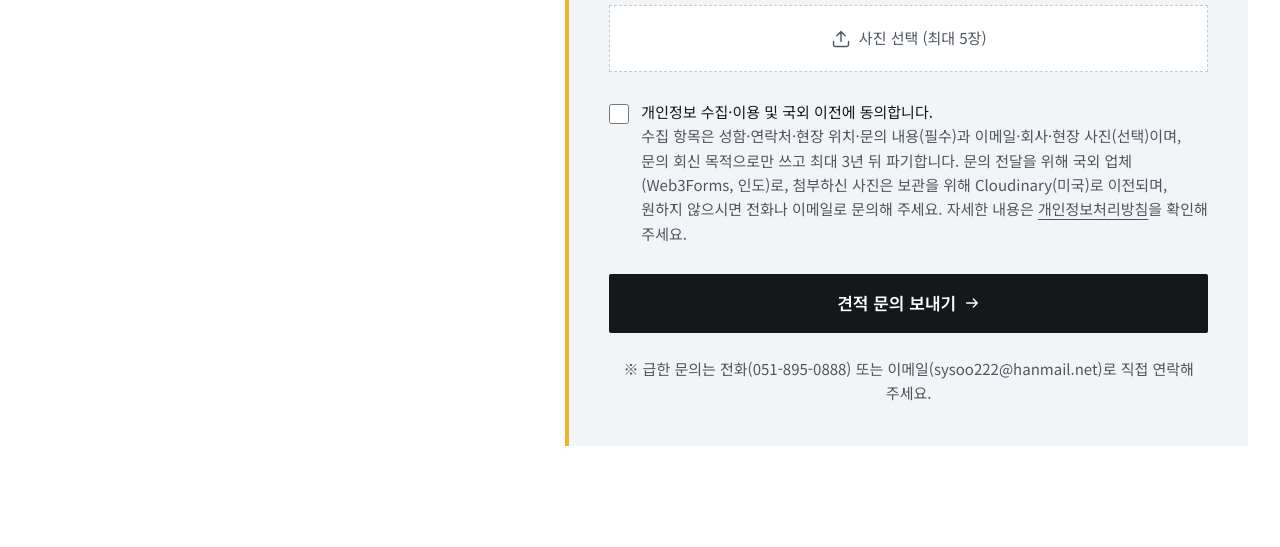
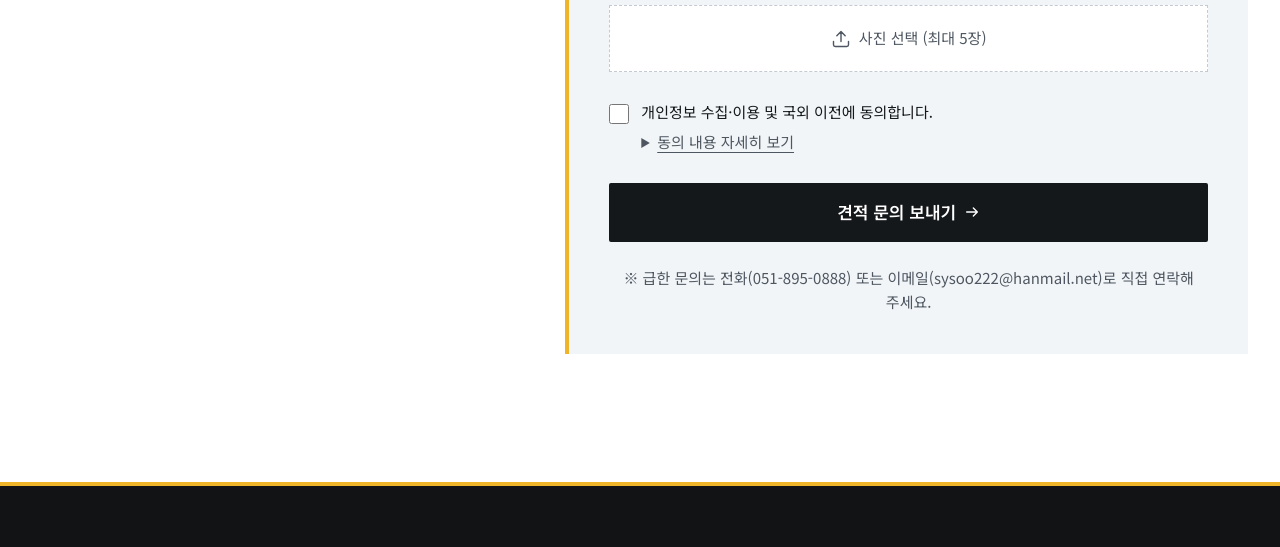
Before and after one commit to shimhaeun-1215/sketchmetal, a website: page contact/index.html in a window 1280 px wide. Shown: the part 1033-1580 px from the top of the page. Drawn offline with nearby package versions, Linux system fonts and the light colour scheme; a web font is replaced by a local one.

Commit message:
견적문의 동의 고지문을 접어 두기
화면에는 '개인정보 수집·이용 및 국외 이전에 동의합니다.' 한 줄과
'동의 내용 자세히 보기' 만 보이고, 누르면 그 자리에서 펼쳐집니다.

고지문을 지우고 처리방침 링크로만 두지 않은 이유: 개인정보 보호법
제15조 제2항이 동의를 받을 때 수집 항목·목적·보유 기간·거부 권리를
알리도록 정하고 있어, 링크만으로는 고지로 보기 어렵습니다.

details 는 label 밖에 두었습니다. 안에 넣으면 '자세히 보기'를 누를 때
동의 체크박스가 같이 켜집니다.

Co-Authored-By: Claude Opus 5 <noreply@anthropic.com>

```diff
--- a/assets/js/app.js
+++ b/assets/js/app.js
@@ -621,7 +621,7 @@ function pageContact(area){
             <div id="photoList" class="mt-3 grid grid-cols-3 gap-3 empty:mt-0 sm:grid-cols-5"></div>
             <p id="e-photo" class="err mt-1 text-s1" role="alert"></p>
           </div>`:''}
-          <div><label class="flex items-start gap-3 text-s1 leading-relaxed"><input id="f-agree" type="checkbox" class="mt-1 h-5 w-5 shrink-0 accent-[#0A2A4A]" aria-describedby="e-agree"><span>개인정보 수집·이용 및 국외 이전에 동의합니다.<br><span class="text-ink2">수집 항목은 성함·연락처·현장 위치·문의 내용(필수)과 이메일·회사${photoReady()?'·현장 사진':''}(선택)이며, 문의 회신 목적으로만 쓰고 최대 3년 뒤 파기합니다. 문의 전달을 위해 국외 업체(Web3Forms, 인도)로${photoReady()?', 첨부하신 사진은 보관을 위해 Cloudinary(미국)로':''} 이전되며, 원하지 않으시면 전화나 이메일로 문의해 주세요. 자세한 내용은 <a href="/privacy/" class="underline underline-offset-4 hover:text-navy">개인정보처리방침</a>을 확인해 주세요.</span></span></label><p id="e-agree" class="err mt-1 text-s1" role="alert"></p></div>
+          <div><label class="flex items-start gap-3 text-s1 leading-relaxed"><input id="f-agree" type="checkbox" class="mt-1 h-5 w-5 shrink-0 accent-[#0A2A4A]" aria-describedby="e-agree"><span>개인정보 수집·이용 및 국외 이전에 동의합니다.</span></label><details class="ml-8 mt-1.5"><summary class="cursor-pointer text-s1 text-ink2 underline underline-offset-4 hover:text-navy">동의 내용 자세히 보기</summary><p class="mt-2 text-s1 leading-relaxed text-ink2">수집 항목은 성함·연락처·현장 위치·문의 내용(필수)과 이메일·회사${photoReady()?'·현장 사진':''}(선택)이며, 문의 회신 목적으로만 쓰고 최대 3년 뒤 파기합니다. 문의 전달을 위해 국외 업체(Web3Forms, 인도)로${photoReady()?', 첨부하신 사진은 보관을 위해 Cloudinary(미국)로':''} 이전되며, 원하지 않으시면 전화나 이메일로 문의해 주세요. 자세한 내용은 <a href="/privacy/" class="underline underline-offset-4 hover:text-navy">개인정보처리방침</a>을 확인해 주세요.</p></details><p id="e-agree" class="err mt-1 text-s1" role="alert"></p></div>
           <button id="qSubmit" type="submit" class="${BTN} w-full !py-3.5">견적 문의 보내기<svg class="h-4 w-4" viewBox="0 0 24 24" fill="none" stroke="currentColor" stroke-width="2" stroke-linecap="round" stroke-linejoin="round" aria-hidden="true"><path d="M4 12h16M14 6l6 6-6 6"/></svg></button>
           <p id="qNote" class="text-center text-s1 leading-relaxed text-ink2">※ 급한 문의는 전화(${SITE.tel}) 또는 이메일(${SITE.email})로 직접 연락해 주세요.</p>
         </form>
--- a/contact/index.html
+++ b/contact/index.html
@@ -104,7 +104,7 @@
             <div id="photoList" class="mt-3 grid grid-cols-3 gap-3 empty:mt-0 sm:grid-cols-5"></div>
             <p id="e-photo" class="err mt-1 text-s1" role="alert"></p>
           </div>
-          <div><label class="flex items-start gap-3 text-s1 leading-relaxed"><input id="f-agree" type="checkbox" class="mt-1 h-5 w-5 shrink-0 accent-[#0A2A4A]" aria-describedby="e-agree"><span>개인정보 수집·이용 및 국외 이전에 동의합니다.<br><span class="text-ink2">수집 항목은 성함·연락처·현장 위치·문의 내용(필수)과 이메일·회사·현장 사진(선택)이며, 문의 회신 목적으로만 쓰고 최대 3년 뒤 파기합니다. 문의 전달을 위해 국외 업체(Web3Forms, 인도)로, 첨부하신 사진은 보관을 위해 Cloudinary(미국)로 이전되며, 원하지 않으시면 전화나 이메일로 문의해 주세요. 자세한 내용은 <a href="/privacy/" class="underline underline-offset-4 hover:text-navy">개인정보처리방침</a>을 확인해 주세요.</span></span></label><p id="e-agree" class="err mt-1 text-s1" role="alert"></p></div>
+          <div><label class="flex items-start gap-3 text-s1 leading-relaxed"><input id="f-agree" type="checkbox" class="mt-1 h-5 w-5 shrink-0 accent-[#0A2A4A]" aria-describedby="e-agree"><span>개인정보 수집·이용 및 국외 이전에 동의합니다.</span></label><details class="ml-8 mt-1.5"><summary class="cursor-pointer text-s1 text-ink2 underline underline-offset-4 hover:text-navy">동의 내용 자세히 보기</summary><p class="mt-2 text-s1 leading-relaxed text-ink2">수집 항목은 성함·연락처·현장 위치·문의 내용(필수)과 이메일·회사·현장 사진(선택)이며, 문의 회신 목적으로만 쓰고 최대 3년 뒤 파기합니다. 문의 전달을 위해 국외 업체(Web3Forms, 인도)로, 첨부하신 사진은 보관을 위해 Cloudinary(미국)로 이전되며, 원하지 않으시면 전화나 이메일로 문의해 주세요. 자세한 내용은 <a href="/privacy/" class="underline underline-offset-4 hover:text-navy">개인정보처리방침</a>을 확인해 주세요.</p></details><p id="e-agree" class="err mt-1 text-s1" role="alert"></p></div>
           <button id="qSubmit" type="submit" class="btn-metal inline-flex items-center justify-center gap-2 rounded-sm px-7 py-2.5 text-s2 font-bold active:translate-y-px w-full !py-3.5">견적 문의 보내기<svg class="h-4 w-4" viewBox="0 0 24 24" fill="none" stroke="currentColor" stroke-width="2" stroke-linecap="round" stroke-linejoin="round" aria-hidden="true"><path d="M4 12h16M14 6l6 6-6 6"></path></svg></button>
           <p id="qNote" class="text-center text-s1 leading-relaxed text-ink2">※ 급한 문의는 전화(051-895-0888) 또는 이메일(sysoo222@hanmail.net)로 직접 연락해 주세요.</p>
         </form>
```
Also changed, not shown: CLAUDE.md (+2 -0 lines), assets/css/tailwind.css.
